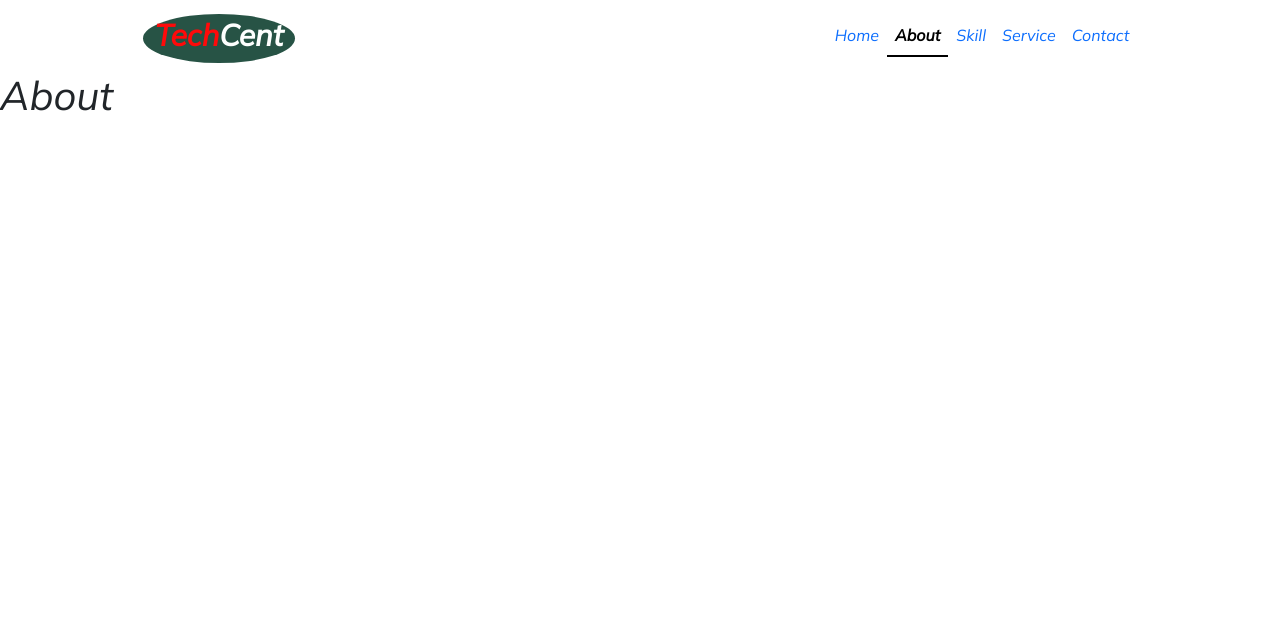
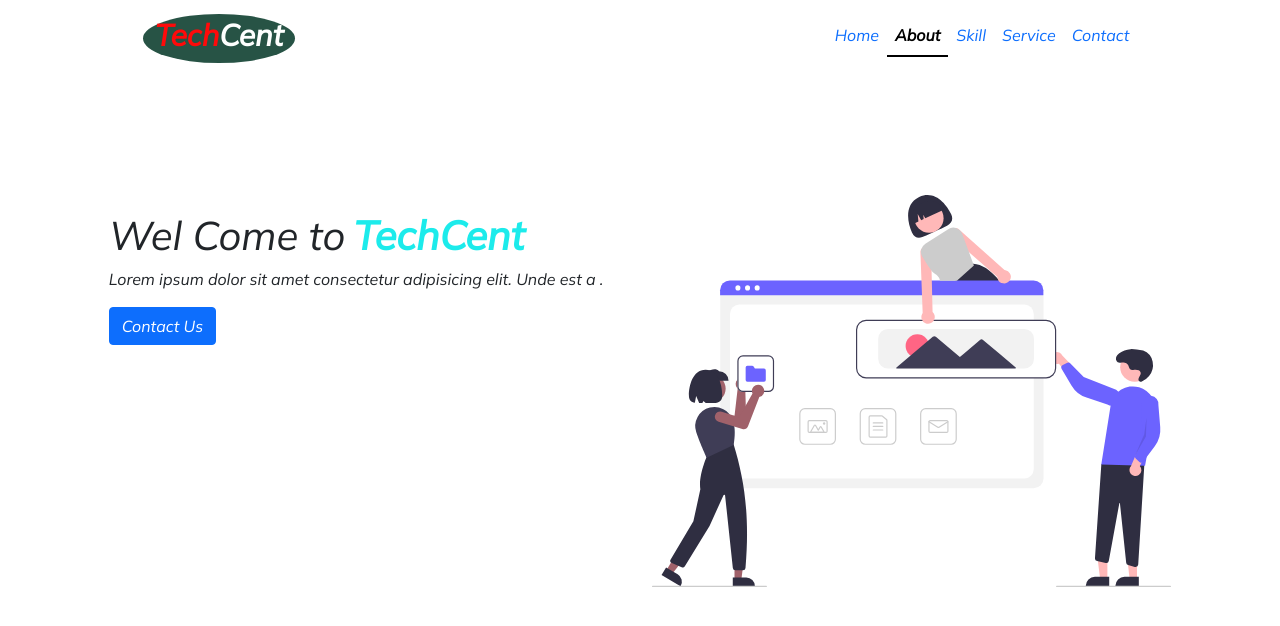
Before and after one commit to NurulIslam17/React_Portfolio, a React (Create React App) app: page /about in a window 1280 px wide. Shown: the top 626 px of the page. Built offline with nearby package versions, Linux system fonts and the light colour scheme.

Commit message:
Adding Home and About Page

```diff
--- a/src/Component/About.jsx
+++ b/src/Component/About.jsx
@@ -1,11 +1,21 @@
-import React from 'react'
+import React from "react";
+import Common from "./Common";
+import aboutImg from '../Img/Web (8).svg'
 
 function About() {
   return (
     <div>
-      <h1>About</h1>
+      <Common
+        heading="Wel Come to"
+        name="TechCent"
+        para="Lorem ipsum dolor sit amet consectetur adipisicing elit.
+                    Unde est a ."
+        link="/"
+        btnName="Contact Us"
+        img = {aboutImg}
+      />
     </div>
-  )
+  );
 }
 
 export default About;
--- /dev/null
+++ b/src/Component/Common.jsx
@@ -0,0 +1,42 @@
+import React from "react";
+import { NavLink } from "react-router-dom";
+
+function Common(props) {
+  return (
+    <>
+      <section id="header" className="d-flex align-items-center">
+        <div className="Container-fluid">
+          <div className="row">
+            <div className="col-10 mx-auto">
+              <div className="row">
+                <div className="col-lg-6 order-1 order-lg-2">
+                  <h1 className="mt-3">
+                    {props.heading}
+                    <strong className="p-2 brandName">{props.name}</strong>
+                  </h1>
+                  <p>{props.para}</p>
+
+                  <div>
+                    <NavLink to={props.link} className="btn btn-primary">
+                      {props.btnName}
+                    </NavLink>
+                  </div>
+                </div>
+
+                <div className="col-lg-6  order-lg-2 order-1">
+                  <img
+                    src={props.img}
+                    alt="NotFound"
+                    style={{ width: "100%" }}
+                  />
+                </div>
+              </div>
+            </div>
+          </div>
+        </div>
+      </section>
+    </>
+  );
+}
+
+export default Common;
--- a/src/Component/Contact.jsx
+++ b/src/Component/Contact.jsx
@@ -1,9 +1,10 @@
 import React from 'react'
+import Common from './Common';
 
 function Contact() {
   return (
     <div>
-      <h1>Contact</h1>
+      <Common/>
     </div>
   )
 }
--- a/src/Component/Home.jsx
+++ b/src/Component/Home.jsx
@@ -1,42 +1,20 @@
 import React from "react";
 import image from  '../Img/team.svg';
-import { NavLink } from "react-router-dom";
+import Common from "./Common";
 
 function Home() {
   return (
     <>
-      <section id="header" className="d-flex align-items-center">
-        <div className="Container-fluid">
-          <div className="row">
-            <div className="col-10 mx-auto">
-              <div className="row">
-
-                <div className="col-lg-6 order-1 order-lg-2">
-                  <h1 className="mt-3">
-                    Grow and Expand Your Business with
-                    <strong className="p-2 brandName">TechCent</strong>
-                  </h1>
-                  <p>
-                    Lorem ipsum dolor sit amet consectetur adipisicing elit.
+      <Common
+        heading="Grow and Expand Your Business with"
+        name="TechCent"
+        para="Lorem ipsum dolor sit amet consectetur adipisicing elit.
                     Unde est a aliquid maiores, eius dignissimos, fuga nulla
-                    eveniet exercitationem libero.
-                  </p>
-
-                  <div>
-                    <NavLink to="/service" className="btn btn-primary">
-                      Get Started
-                    </NavLink>
-                  </div>
-                </div>
-
-                <div className="col-lg-6  order-lg-2 order-1">
-                  <img src={image} alt="NotFound" style={{width:"100%"}}/>
-                </div>
-              </div>
-            </div>
-          </div>
-        </div>
-      </section>
+                    eveniet exercitationem libero."
+        link="/service"
+        btnName = "Get Started"
+        img = {image}
+      />
     </>
   );
 }
```
